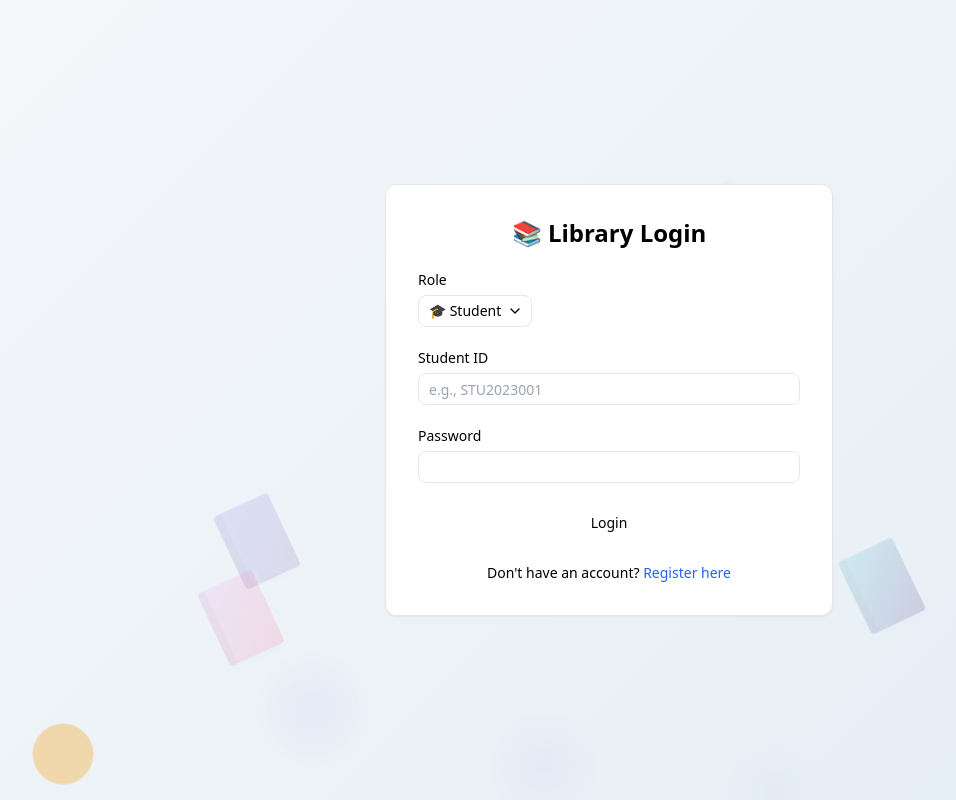
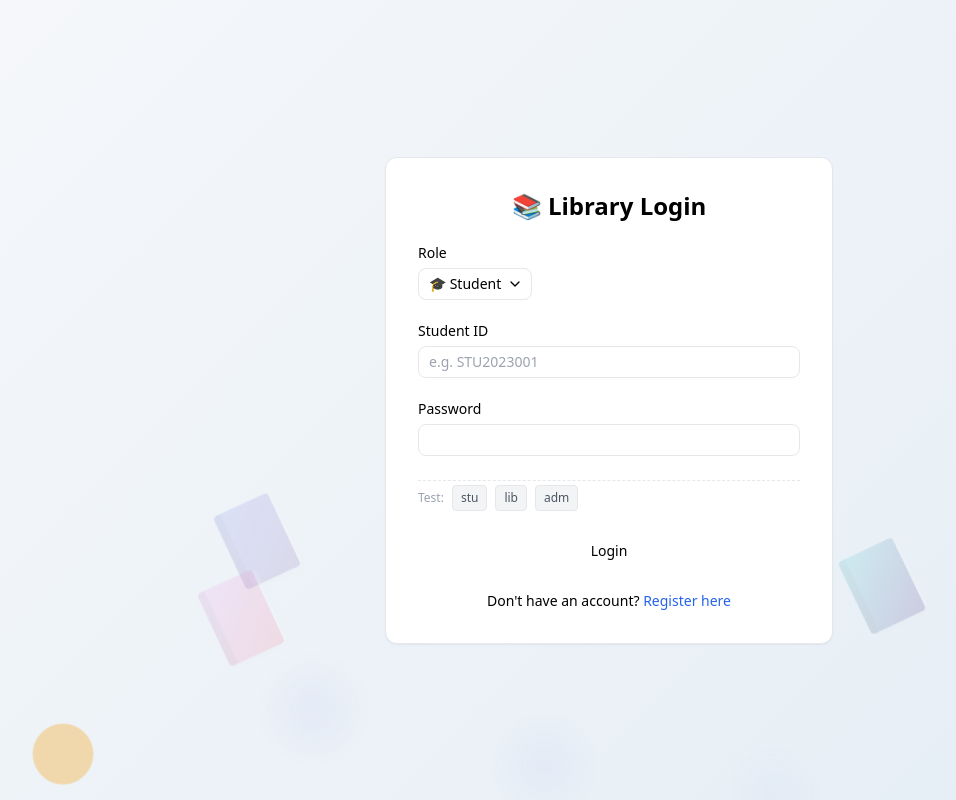
Before and after one commit to Yummyyh/library-management-system, a React app in the folder frontend/: page /login in a window 1280 px wide. Shown: the whole page, without its empty margins (31-987 px from the left). Built offline with nearby package versions, Linux system fonts and the light colour scheme; the HTML template or start-up script is replaced by a standard one.

Commit message:
feat: add quick login buttons for testing

```diff
--- a/frontend/src/pages/LoginPage.jsx
+++ b/frontend/src/pages/LoginPage.jsx
@@ -16,11 +16,17 @@ import {
 } from '@/components/ui/select';
 import LoginBackground from '@/components/ui/LoginBackground';
 
+// 快捷登录测试账本
+const QUICK_ACCOUNTS = [
+  { label: 'stu', role: 'student', value: 'STU2023001', fields: { studentId: 'STU2023001', email: '', password: 'stud123' } },
+  { label: 'lib', role: 'librarian', value: 'librarian@library.com', fields: { studentId: '', email: 'librarian@library.com', password: 'lib123' } },
+  { label: 'adm', role: 'admin', value: 'admin@library.com', fields: { studentId: '', email: 'admin@library.com', password: 'admin123' } }
+];
+
 export default function LoginPage() {
   const { toast } = useToast();
   const navigate = useNavigate();
 
-  // ✅ 从 URL 参数读取角色
   const searchParams = new URLSearchParams(window.location.search);
   const urlRole = searchParams.get('role');
 
@@ -29,6 +35,12 @@ export default function LoginPage() {
   const [submitting, setSubmitting] = useState(false);
 
   const isStudentLogin = role === 'student';
+
+  // 一键填入核心函数
+  const handleQuickFill = (acc) => {
+    setRole(acc.role);    // 切换下拉框角色
+    setForm(acc.fields);  // 填满学号/邮箱以及密码
+  };
 
   const onSubmit = async (e) => {
     e.preventDefault();
@@ -46,7 +58,6 @@ export default function LoginPage() {
     try {
       setSubmitting(true);
 
-      // 🔹 [P2] 修改：登录前清理所有残留角色 Token，防止状态冲突
       localStorage.removeItem('admin_token');
       localStorage.removeItem('librarian_token');
       localStorage.removeItem('student_token');
@@ -80,8 +91,8 @@ export default function LoginPage() {
     <div className="relative min-h-screen flex items-center justify-center p-6 bg-gray-50">
       <LoginBackground className="pointer-events-none" />
       <form onSubmit={onSubmit} className="relative z-10 w-full max-w-md space-y-6 border rounded-xl bg-white p-8 shadow-sm">
-        {/* 恢复标题 */}
         <h1 className="text-2xl font-bold text-center">📚 Library Login</h1>
+
         <div className="grid gap-2">
           <Label>Role</Label>
           <Select value={role} onValueChange={setRole}>
@@ -95,13 +106,14 @@ export default function LoginPage() {
             </SelectContent>
           </Select>
         </div>
+
         {isStudentLogin ? (
           <div className="grid gap-2">
             <Label>Student ID</Label>
             <Input
               value={form.studentId}
               onChange={e => setForm({ ...form, studentId: e.target.value })}
-              placeholder="e.g., STU2023001"
+              placeholder="e.g. STU2023001"
               required
             />
           </div>
@@ -112,11 +124,12 @@ export default function LoginPage() {
               type="email"
               value={form.email}
               onChange={e => setForm({ ...form, email: e.target.value })}
-              placeholder="e.g., admin@library.com"
+              placeholder="e.g. role@library.com"
               required
             />
           </div>
         )}
+
         <div className="grid gap-2">
           <Label>Password</Label>
           <Input
@@ -126,9 +139,26 @@ export default function LoginPage() {
             required
           />
         </div>
+
+        {/* 新增：测试快捷标签 */}
+        <div className="flex flex-wrap items-center gap-2 pt-1 text-xs border-t border-dashed">
+          <span className="text-gray-400">Test:</span>
+          {QUICK_ACCOUNTS.map((acc, idx) => (
+            <button
+              key={idx}
+              type="button"
+              onClick={() => handleQuickFill(acc)}
+              className="px-2 py-1 bg-gray-100 hover:bg-blue-50 hover:text-blue-600 rounded transition-colors border text-gray-600 font-medium"
+            >
+              {acc.label}
+            </button>
+          ))}
+        </div>
+
         <Button type="submit" className="w-full" disabled={submitting}>
           {submitting ? 'Logging in...' : 'Login'}
         </Button>
+
         {role === 'student' && (
           <div className="text-center text-sm">
             <span className="text-muted-foreground">Don't have an account? </span>
```
